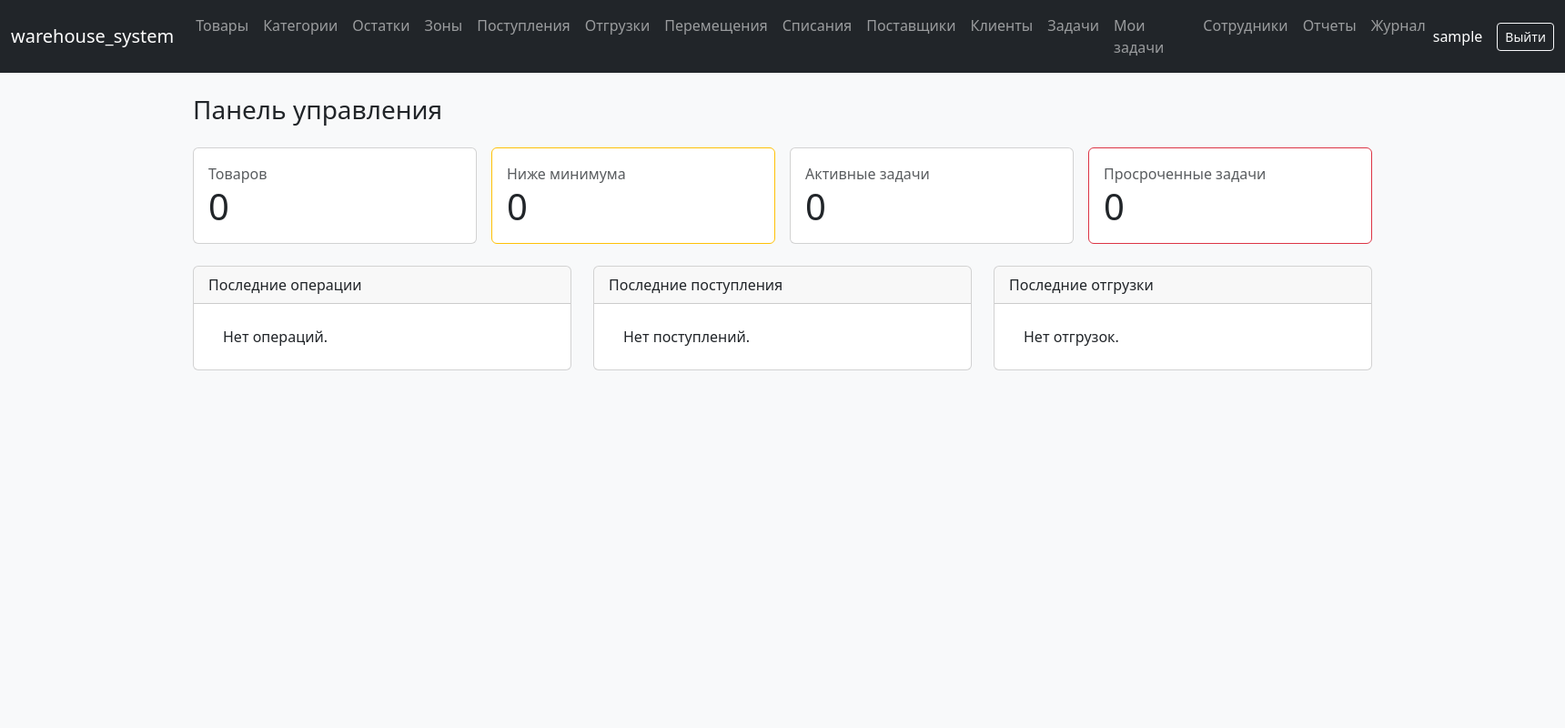
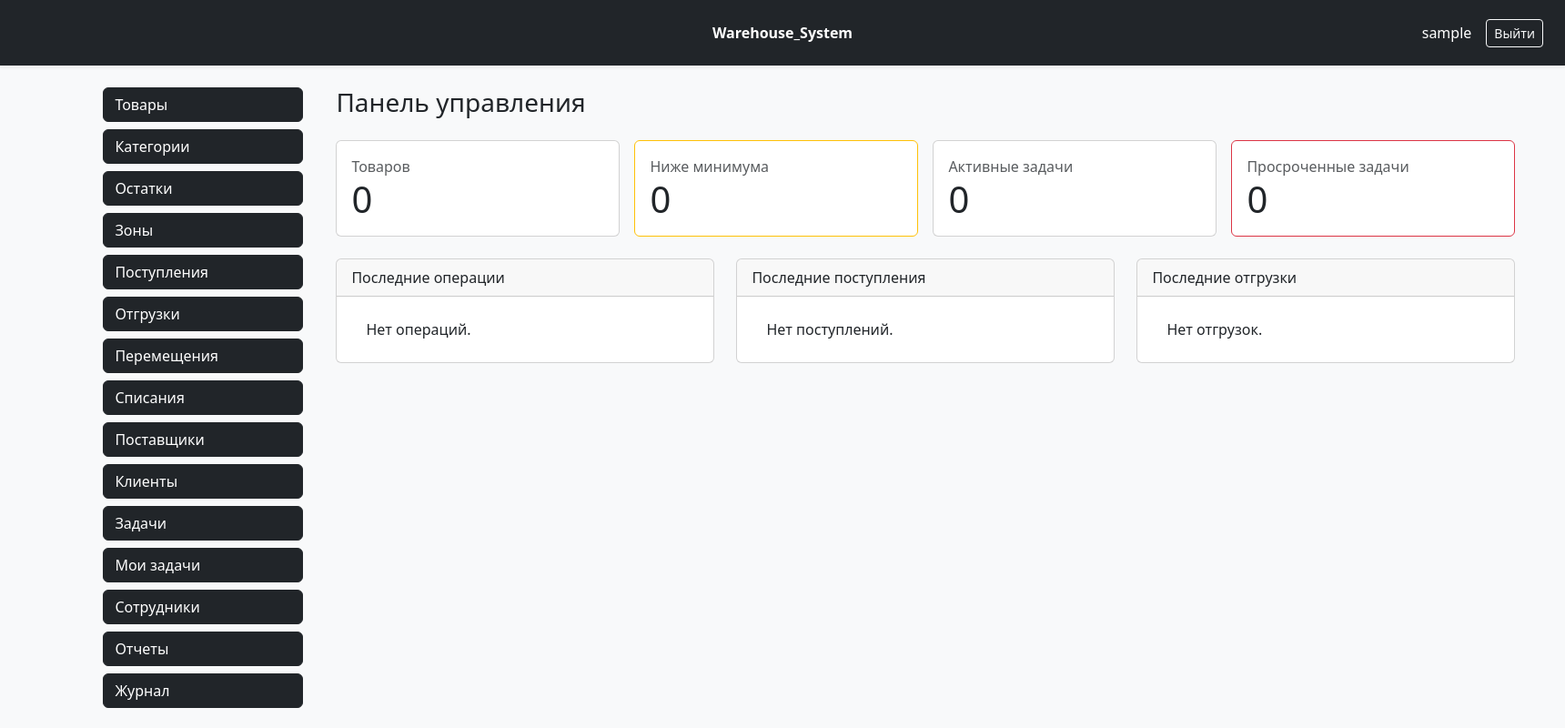
Before and after one commit to maksegorov2402/diplom, a Django app: page /dashboard/ in a window 1720 px wide. Shown: the whole page at 91% size. Run offline with Django 5.2, Linux system fonts and the light colour scheme; the visitor is signed in with stand-in values (Sample User, id 1); data comes from the database, SQL or seed files in the repository; data that the repository does not hold is empty.

Commit message:
feat: reposition header and navigation
Agent-Logs-Url: https://github.com/maksegorov2402/diplom/sessions/e9dfe596-3b2d-4819-8c7e-345a5b1aa0c4

Co-authored-by: antonskalkin73 <29768858+antonskalkin73@users.noreply.github.com>

```diff
--- a/app/templates/base.html
+++ b/app/templates/base.html
@@ -5,32 +5,58 @@
     <meta name="viewport" content="width=device-width, initial-scale=1">
     <title>{% block title %}Warehouse System{% endblock %}</title>
     <link href="https://cdn.jsdelivr.net/npm/bootstrap@5.3.3/dist/css/bootstrap.min.css" rel="stylesheet">
+    <style>
+        .top-bar {
+            min-height: 72px;
+        }
+
+        .top-bar-title {
+            position: absolute;
+            left: 50%;
+            transform: translateX(-50%);
+        }
+
+        .sidebar-nav {
+            left: 3cm;
+            top: 96px;
+            width: 220px;
+        }
+
+        .sidebar-nav .btn {
+            text-align: left;
+        }
+
+        @media (min-width: 992px) {
+            .page-content.authenticated {
+                margin-left: calc(3cm + 220px + 1.5rem);
+            }
+        }
+
+        @media (max-width: 991.98px) {
+            .top-bar {
+                padding-top: 1rem;
+            }
+
+            .top-bar-title {
+                position: static;
+                transform: none;
+            }
+
+            .sidebar-nav {
+                position: static !important;
+                width: auto;
+                margin: 0 1rem 1rem;
+            }
+        }
+    </style>
 </head>
 <body class="bg-light">
-<nav class="navbar navbar-expand-lg navbar-dark bg-dark mb-4">
-    <div class="container-fluid">
-        <a class="navbar-brand" href="{% url 'dashboard' %}">warehouse_system</a>
+<header class="bg-dark text-white shadow-sm mb-4">
+    <div class="container-fluid position-relative top-bar d-flex align-items-center justify-content-end px-4">
+        <a class="navbar-brand text-white fw-semibold mb-0 top-bar-title text-decoration-none" href="{% url 'dashboard' %}">Warehouse_System</a>
         {% if user.is_authenticated %}
-        <button class="navbar-toggler" type="button" data-bs-toggle="collapse" data-bs-target="#navMenu"><span class="navbar-toggler-icon"></span></button>
-        <div class="collapse navbar-collapse" id="navMenu">
-            <ul class="navbar-nav me-auto mb-2 mb-lg-0">
-                <li class="nav-item"><a class="nav-link" href="{% url 'product-list' %}">Товары</a></li>
-                <li class="nav-item"><a class="nav-link" href="{% url 'categories' %}">Категории</a></li>
-                <li class="nav-item"><a class="nav-link" href="{% url 'stock-list' %}">Остатки</a></li>
-                <li class="nav-item"><a class="nav-link" href="{% url 'location-list' %}">Зоны</a></li>
-                <li class="nav-item"><a class="nav-link" href="{% url 'receipt-list' %}">Поступления</a></li>
-                <li class="nav-item"><a class="nav-link" href="{% url 'shipment-list' %}">Отгрузки</a></li>
-                <li class="nav-item"><a class="nav-link" href="{% url 'movement-list' %}">Перемещения</a></li>
-                <li class="nav-item"><a class="nav-link" href="{% url 'writeoff-list' %}">Списания</a></li>
-                <li class="nav-item"><a class="nav-link" href="{% url 'supplier-list' %}">Поставщики</a></li>
-                <li class="nav-item"><a class="nav-link" href="{% url 'client-list' %}">Клиенты</a></li>
-                <li class="nav-item"><a class="nav-link" href="{% url 'task-list' %}">Задачи</a></li>
-                <li class="nav-item"><a class="nav-link" href="{% url 'my-tasks' %}">Мои задачи</a></li>
-                <li class="nav-item"><a class="nav-link" href="{% url 'staff-list' %}">Сотрудники</a></li>
-                <li class="nav-item"><a class="nav-link" href="{% url 'reports-index' %}">Отчеты</a></li>
-                <li class="nav-item"><a class="nav-link" href="{% url 'operation-log-list' %}">Журнал</a></li>
-            </ul>
-            <span class="navbar-text text-white me-3">{{ user.username }}</span>
+        <div class="d-flex align-items-center gap-3">
+            <span class="navbar-text text-white">{{ user.username }}</span>
             <form method="post" action="{% url 'logout' %}" class="d-inline">
                 {% csrf_token %}
                 <button type="submit" class="btn btn-outline-light btn-sm">Выйти</button>
@@ -38,8 +64,27 @@
         </div>
         {% endif %}
     </div>
+</header>
+{% if user.is_authenticated %}
+<nav class="sidebar-nav position-fixed d-flex flex-column gap-2">
+    <a class="btn btn-dark" href="{% url 'product-list' %}">Товары</a>
+    <a class="btn btn-dark" href="{% url 'categories' %}">Категории</a>
+    <a class="btn btn-dark" href="{% url 'stock-list' %}">Остатки</a>
+    <a class="btn btn-dark" href="{% url 'location-list' %}">Зоны</a>
+    <a class="btn btn-dark" href="{% url 'receipt-list' %}">Поступления</a>
+    <a class="btn btn-dark" href="{% url 'shipment-list' %}">Отгрузки</a>
+    <a class="btn btn-dark" href="{% url 'movement-list' %}">Перемещения</a>
+    <a class="btn btn-dark" href="{% url 'writeoff-list' %}">Списания</a>
+    <a class="btn btn-dark" href="{% url 'supplier-list' %}">Поставщики</a>
+    <a class="btn btn-dark" href="{% url 'client-list' %}">Клиенты</a>
+    <a class="btn btn-dark" href="{% url 'task-list' %}">Задачи</a>
+    <a class="btn btn-dark" href="{% url 'my-tasks' %}">Мои задачи</a>
+    <a class="btn btn-dark" href="{% url 'staff-list' %}">Сотрудники</a>
+    <a class="btn btn-dark" href="{% url 'reports-index' %}">Отчеты</a>
+    <a class="btn btn-dark" href="{% url 'operation-log-list' %}">Журнал</a>
 </nav>
-<div class="container pb-5">
+{% endif %}
+<div class="container page-content{% if user.is_authenticated %} authenticated{% endif %} pb-5">
     {% for message in messages %}
         <div class="alert alert-{{ message.tags|default:'info' }} alert-dismissible fade show" role="alert">
             {{ message }}
```
